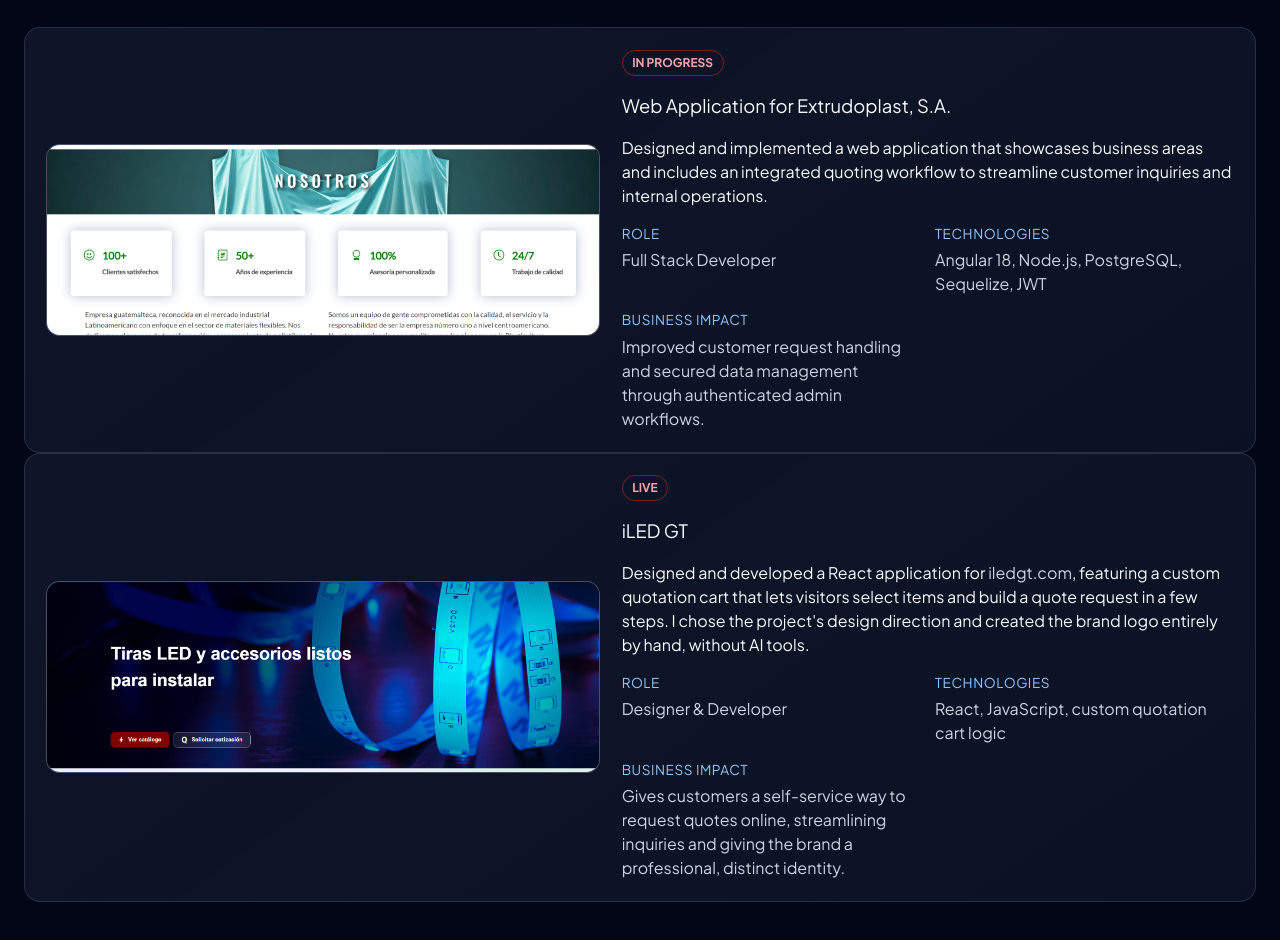
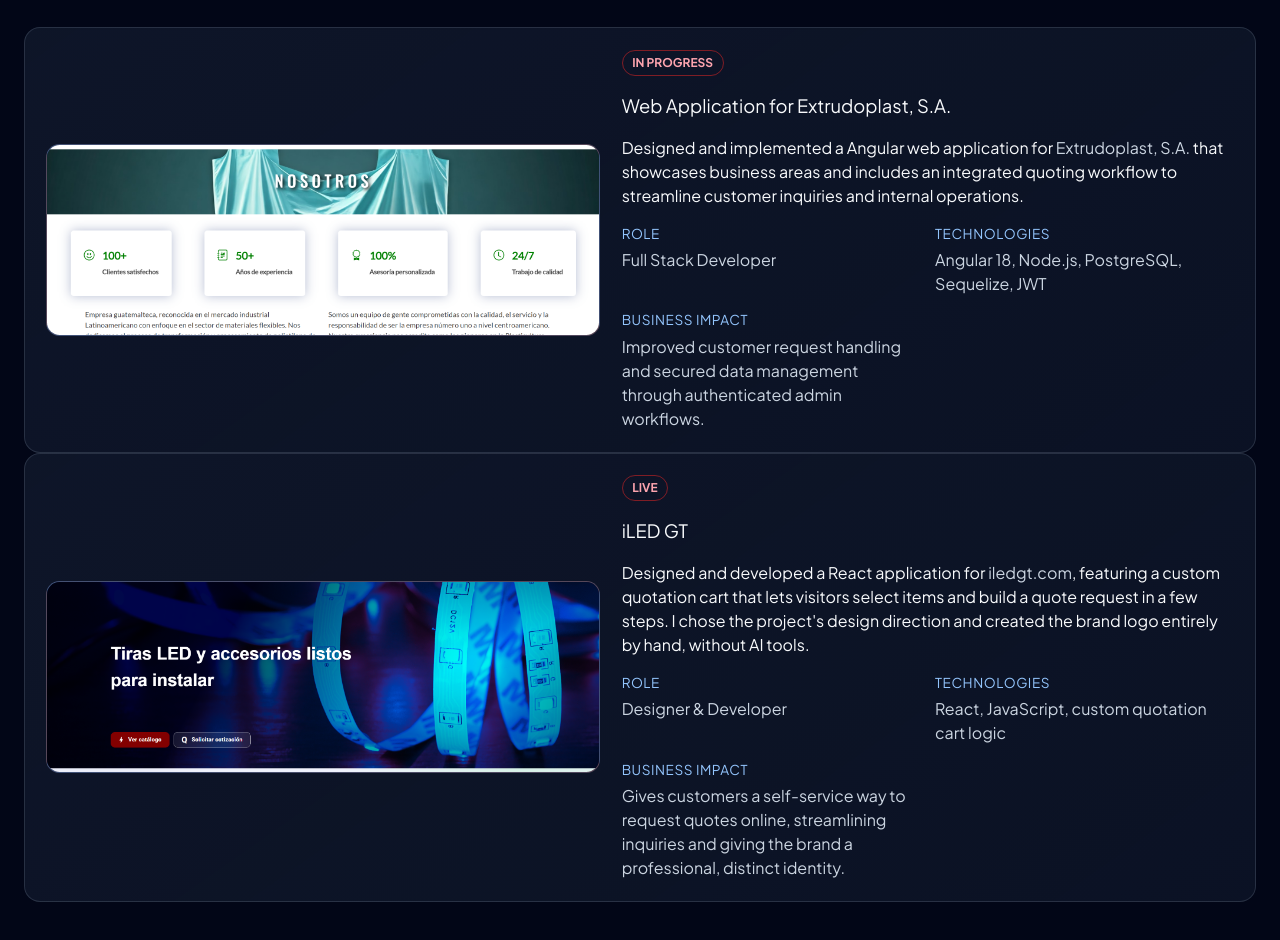
Before and after one commit to elmutzus/elmutzus.github.io, a plain HTML site: page index.html in a window 1280 px wide. Shown: the part 3320-4260 px from the top of the page. Drawn offline with nearby package versions, Linux system fonts and the light colour scheme.

Commit message:
Improvements to the page

```diff
--- a/index.html
+++ b/index.html
@@ -359,12 +359,14 @@
                     <h2 class="section-title">Solutions developed for real business operations.</h2>
                 </div>
                 <article class="project-card reveal">
-                    <img class="project-media" src="src/img/extrudoplast-img.png" alt="Extrudoplast, S.A. web application preview">
+                    <a href="https://extrudoplast.com" target="_blank" rel="noopener noreferrer" aria-label="Visit Extrudoplast, S.A. website"><img class="project-media" src="src/img/extrudoplast-img.png" alt="Extrudoplast, S.A. web application preview"></a>
                     <div class="space-y-4">
                         <p class="project-status">In Progress</p>
                         <h3>Web Application for Extrudoplast, S.A.</h3>
                         <p>
-                            Designed and implemented a web application that showcases business
+                            Designed and implemented a Angular web application for
+                            <a href="https://extrudoplast.com" target="_blank" rel="noopener noreferrer" class="link-fade">Extrudoplast, S.A.</a>
+                            that showcases business
                             areas and includes an integrated quoting workflow to streamline
                             customer inquiries and internal operations.
                         </p>
@@ -385,7 +387,7 @@
                     </div>
                 </article>
                 <article class="project-card reveal">
-                    <img class="project-media" src="src/img/iledgt-img.png" alt="iLED GT website preview">
+                    <a href="https://iledgt.com" target="_blank" rel="noopener noreferrer" aria-label="Visit iLED GT website"><img class="project-media" src="src/img/iledgt-img.png" alt="iLED GT website preview"></a>
                     <div class="space-y-4">
                         <p class="project-status">Live</p>
                         <h3>iLED GT</h3>
```
